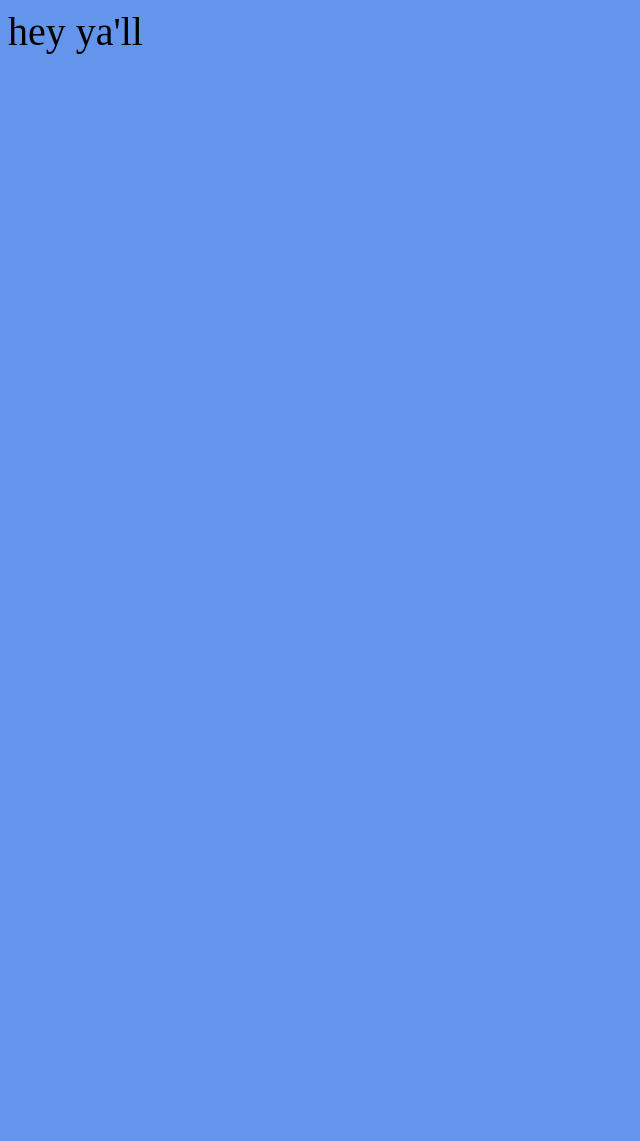
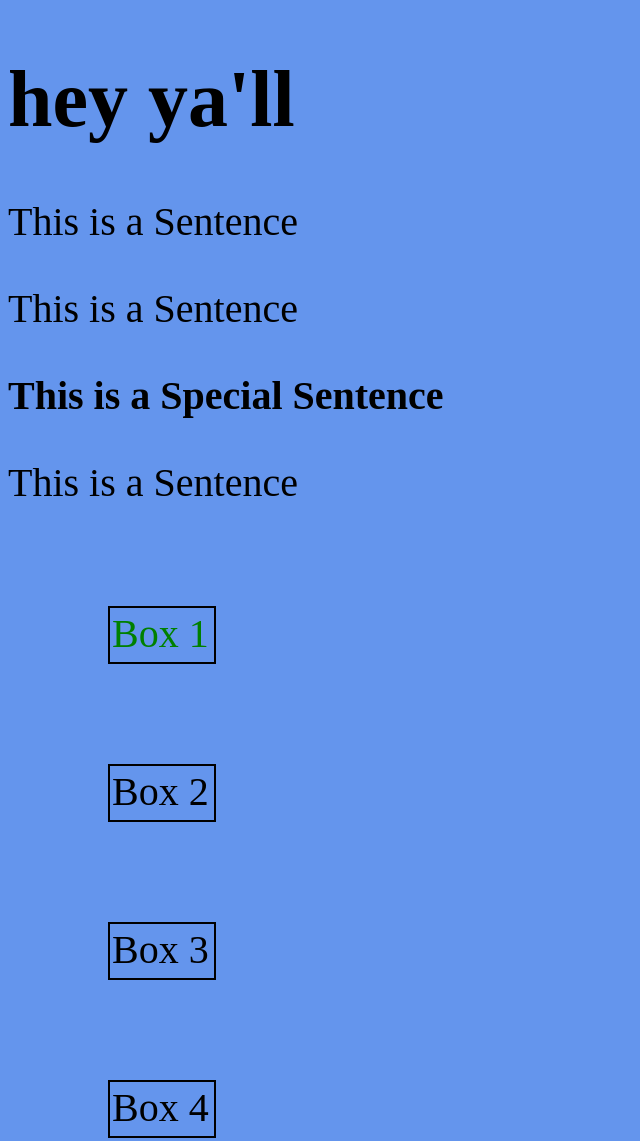
Before and after one commit to Thomas-Jenkins/Practice_repo, a plain HTML site: page index.html in a window 1280 px wide. Shown: the top 1141 px of the page, without its empty margins (0-640 px from the left). Before the commit the page ends 800 px from the top, so only its background shows below. Drawn offline with Linux system fonts and the light colour scheme.

Commit message:
add div boxes & sentences

```diff
--- a/index.html
+++ b/index.html
@@ -8,6 +8,15 @@
     <title>Document</title>
 </head>
 <body>
-    hey ya'll
+    <h1>hey ya'll</h1>
+    <p>This is a Sentence</p>
+    <p>This is a Sentence</p>
+    <p class="very-cool">This is a Special Sentence</p>
+    <p>This is a Sentence</p>
+    <div class="box one">Box 1</div>
+    <div class="box 2">Box 2</div>
+    <div class="box 3">Box 3</div>
+    <div class="box 4">Box 4</div>
+    <div class="box 5">Box 5</div>
 </body>
 </html>
--- a/style.css
+++ b/style.css
@@ -3,3 +3,17 @@ body {
     background-color: cornflowerblue;
     color:;
 }
+.very-cool {
+    font-weight: bold;
+}
+.box {
+    height: 50px;
+    width: 100px;
+    border: 2px solid black;
+    padding: 2px;
+    margin: 100px;
+
+}
+.one {
+ color: green;
+}
```
